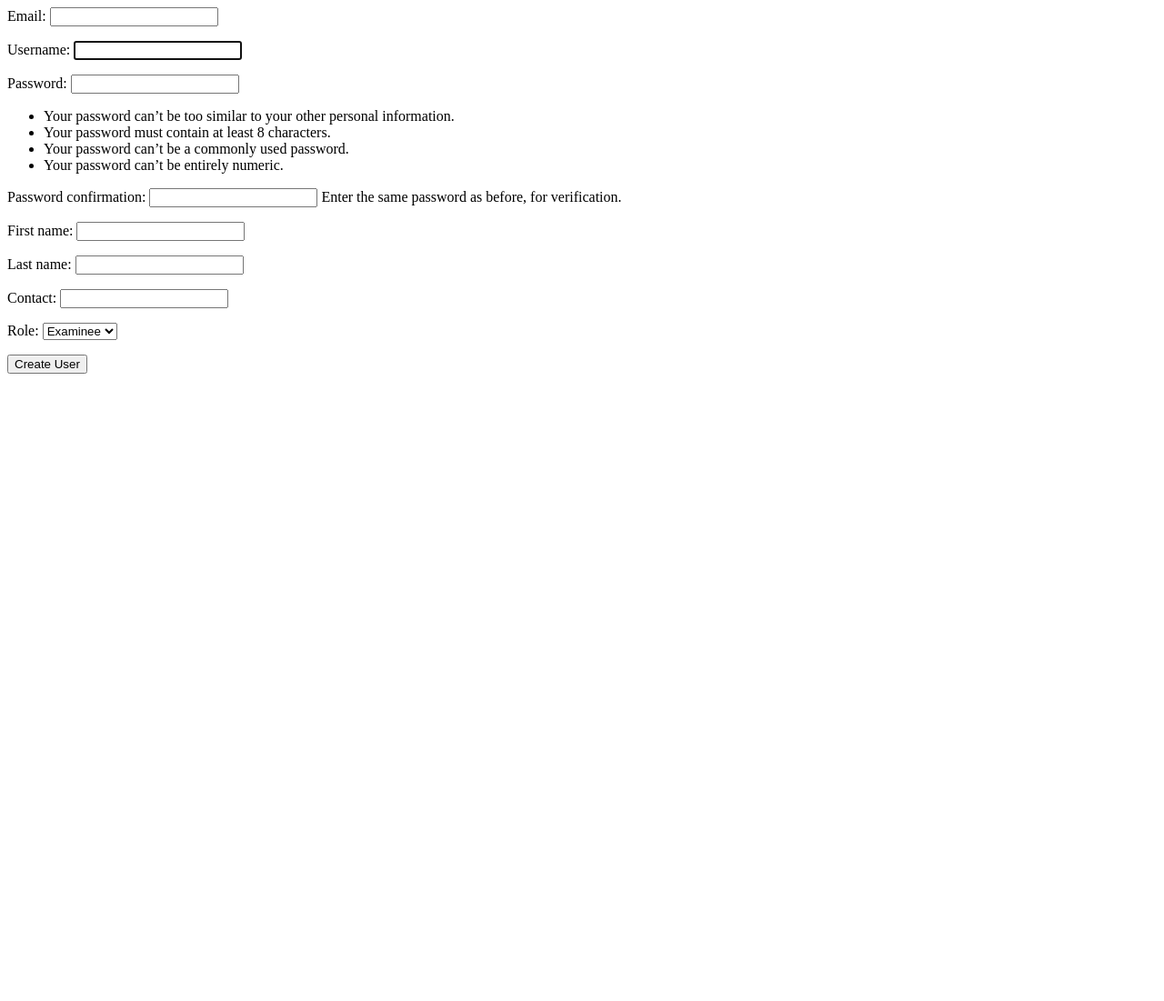
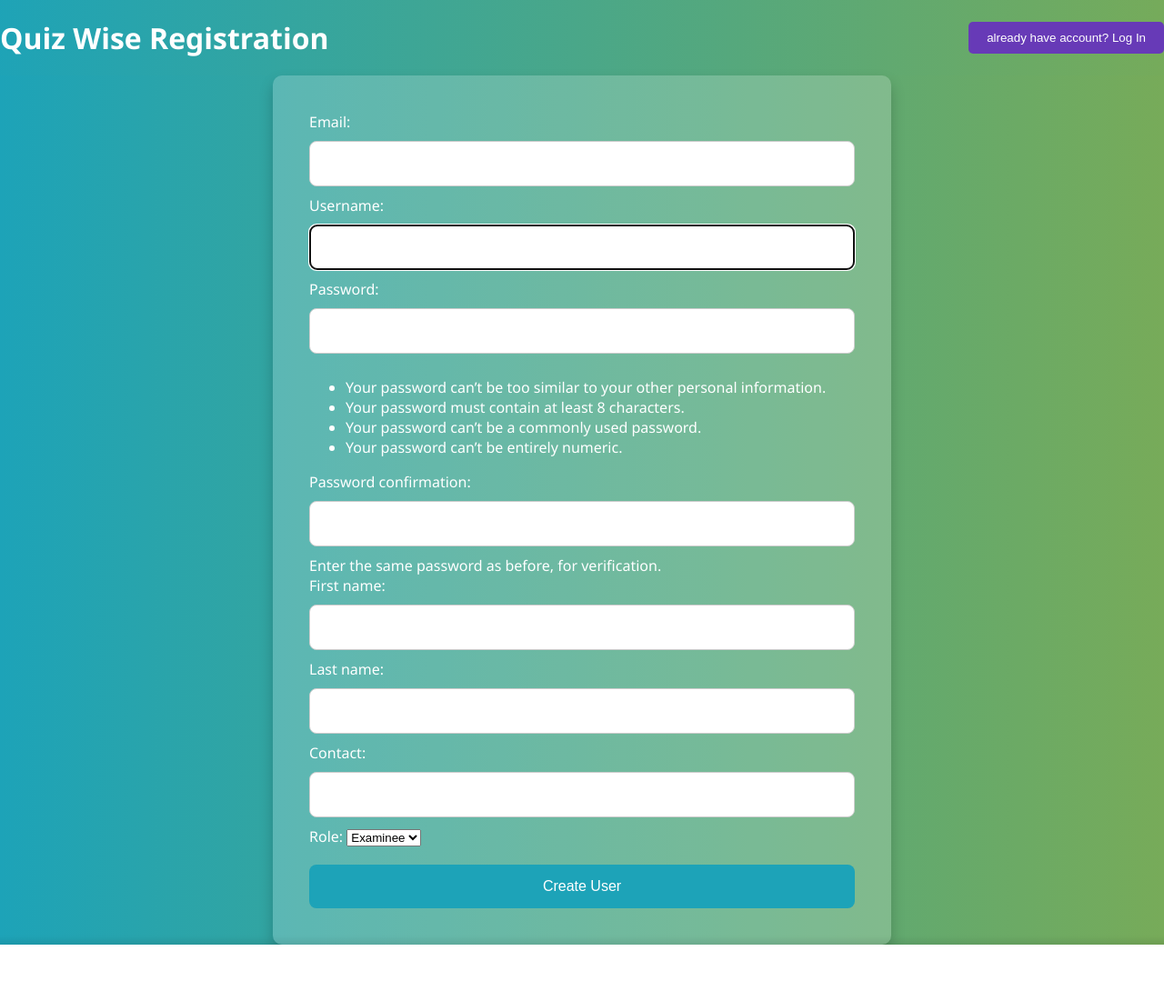
Before and after one commit to sanket-dalvi/QuizWise, a Django app: page /register in a window 1280 px wide; the page is wider, and only the part inside the window is pictured. Shown: that part at 91% size. Before the commit the page ends 411 px from the top of that part, so only its background shows below. Run offline with Django 4.2, Linux system fonts and the light colour scheme.

Commit message:
Added CSS to registration page

```diff
--- a/QuizWise/templates/register.html
+++ b/QuizWise/templates/register.html
@@ -1,5 +1,141 @@
-<form method="post">
-    {% csrf_token %}
-    {{ form.as_p }}
-    <button type="submit">Create User</button>
-</form>
+<!DOCTYPE html>
+<html lang="en">
+
+<head>
+    <meta charset="UTF-8">
+    <meta name="viewport" content="width=device-width, initial-scale=1.0">
+    <title>Quiz Wise Registration</title>
+    <style>
+        /* Reset some default styles */
+        body, h1, h2, h3, p, form {
+            margin: 0;
+            padding: 0;
+        }
+
+        /* CSS for the gradient background */
+        body {
+            margin: 0;
+            padding: 0;
+            background: linear-gradient(to right, #1DA3B8, #77AB59);
+            font-family: 'Segoe UI', Tahoma, Geneva, Verdana, sans-serif;
+            color: white;
+            display: flex;
+            flex-direction: column;
+            align-items: center;
+            min-height: 100vh;
+        }
+
+        /* CSS for header */
+        header {
+            width: 100%;
+            padding: 20px;
+            display: flex;
+            justify-content: space-between;
+            align-items: center;
+            background: linear-gradient(to right, #1DA3B8, #77AB59);
+        }
+
+        /* CSS for buttons in header */
+        header button {
+            padding: 10px 20px;
+            border: none;
+            cursor: pointer;
+            color: white;
+            border-radius: 5px;
+            background-color: #673AB7; /* Darker purple for contrast */
+        }
+
+        /* CSS for main content */
+        .main-content {
+            display: flex;
+            align-items: center;
+            justify-content: center;
+            min-height: 80vh;
+            width: 200%;
+        }
+
+        /* CSS for the image and form */
+        .content-container {
+            display: flex;
+            align-items: center;
+            justify-content: center;
+            background-color: rgba(255, 255, 255, 0.2);
+            border-radius: 10px;
+            padding: 40px;
+            box-shadow: 0 8px 16px rgba(0, 0, 0, 0.2);
+            width: 80%; /* Adjusted width for better responsiveness */
+            max-width: 600px; /* Added max-width for larger screens */
+        }
+
+        .content-container img {
+            width: 100%;
+            max-width: 200px; /* Adjusted size for better balance */
+            margin-right: 20px;
+            border-radius: 50%; /* Circular image */
+        }
+
+        .content-container form {
+            display: flex;
+            flex-direction: column;
+            width: 100%;
+        }
+
+        .content-container input {
+            margin: 10px 0;
+            padding: 15px;
+            border-radius: 8px;
+            border: 1px solid #ccc;
+            width: 100%;
+            font-size: 16px;
+            box-sizing: border-box;
+        }
+
+        .content-container button {
+            margin-top: 20px;
+            padding: 15px 20px;
+            border: none;
+            cursor: pointer;
+            border-radius: 8px;
+            background: #1DA3B8;
+            color: white;
+            font-size: 16px;
+        }
+
+        .content-container button:hover {
+            background: #155E70; /* Darker color on hover */
+        }
+
+        /* CSS for footer */
+        footer {
+            text-align: center;
+            padding: 20px;
+            background: #fff;
+            width: 100%;
+            box-shadow: 0 -4px 8px rgba(0, 0, 0, 0.1);
+        }
+    </style>
+</head>
+
+<body>
+    <header>
+        <h1>Quiz Wise Registration</h1>
+        <button>already have account? Log In</button>
+    </header>
+
+    <div class="main-content">
+        <div class="content-container">
+
+            <form method="post">
+                {% csrf_token %}
+                {{ form.as_p }}
+                <button type="submit">Create User</button>
+            </form>
+        </div>
+    </div>
+
+    <footer>
+        <p>&copy; 2023 Your Company Name. All Rights Reserved.</p>
+    </footer>
+</body>
+
+</html>
```
